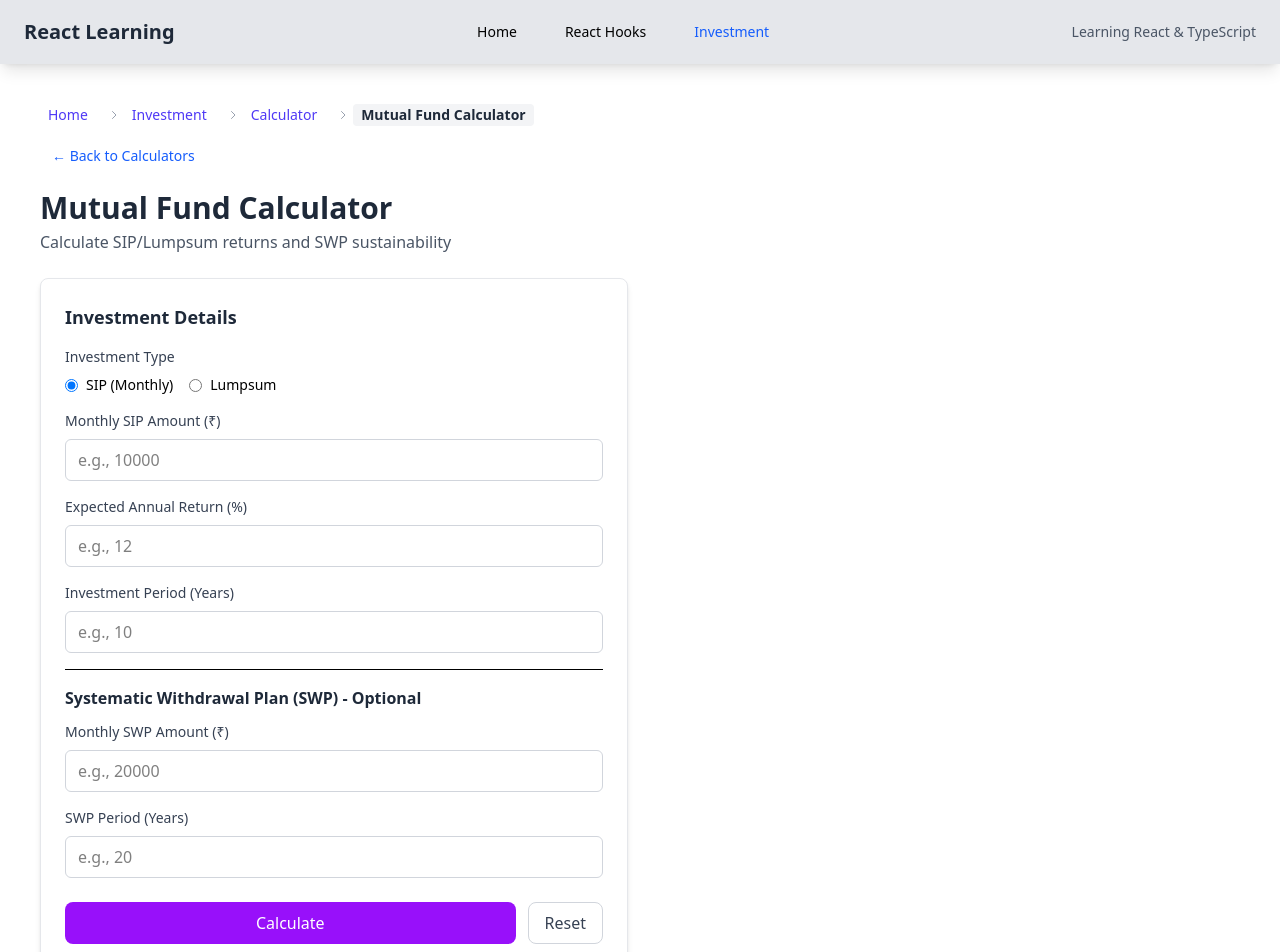
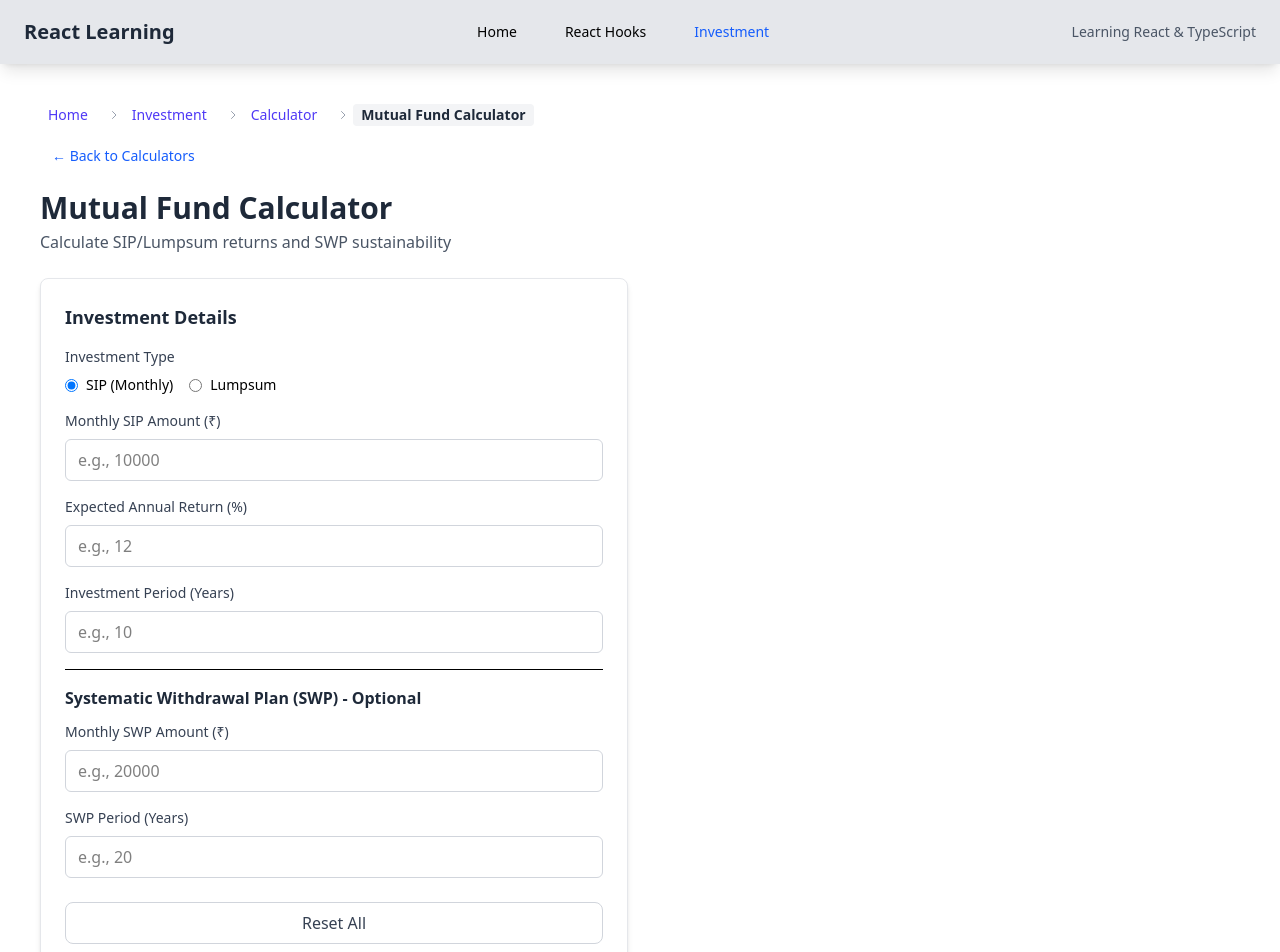
Before and after one commit to Ravi-Royal/reactLearning, a React (Vite) app: page /reactLearning/investment/calculator/mutual-fund in a window 1280 px wide. Shown: the top 952 px of the page. Built offline with nearby package versions, Linux system fonts and the light colour scheme.

Commit message:
refactor: optimize MutualFundCalculator by using useMemo for automatic result computation

```diff
--- a/src/pages/components/investment/calculator/mutual-fund/MutualFundCalculator.tsx
+++ b/src/pages/components/investment/calculator/mutual-fund/MutualFundCalculator.tsx
@@ -1,4 +1,4 @@
-import { useState } from 'react';
+import { useState, useMemo } from 'react';
 import Breadcrumbs from '../../../../navigation/Breadcrumbs';
 import { Link } from 'react-router-dom';
 
@@ -19,7 +19,6 @@ function MutualFundCalculator() {
   const [investmentPeriod, setInvestmentPeriod] = useState<string>('');
   const [swpAmount, setSwpAmount] = useState<string>('');
   const [swpPeriod, setSwpPeriod] = useState<string>('');
-  const [result, setResult] = useState<CalculationResult | null>(null);
 
   const calculateCompoundInterest = (principal: number, rate: number, time: number): number => {
     return principal * Math.pow(1 + rate / 100, time);
@@ -65,15 +64,15 @@ function MutualFundCalculator() {
     return initialAmount * monthlyRate;
   };
 
-  const handleCalculate = () => {
+  // Compute result automatically using useMemo
+  const result = useMemo<CalculationResult | null>(() => {
     const returnRate = parseFloat(annualReturn);
     const period = parseFloat(investmentPeriod);
     const swp = parseFloat(swpAmount) || 0;
     const swpYears = parseFloat(swpPeriod) || 0;
 
     if (isNaN(returnRate) || isNaN(period)) {
-      alert('Please enter valid values for return rate and investment period');
-      return;
+      return null;
     }
 
     let accumulatedAmount = 0;
@@ -81,17 +80,15 @@ function MutualFundCalculator() {
 
     if (investmentType === 'sip') {
       const sip = parseFloat(sipAmount);
-      if (isNaN(sip)) {
-        alert('Please enter valid SIP amount');
-        return;
+      if (isNaN(sip) || sip <= 0) {
+        return null;
       }
       accumulatedAmount = calculateSIPFutureValue(sip, returnRate, period);
       totalInvested = sip * period * 12;
     } else {
       const lumpsum = parseFloat(lumpsumAmount);
-      if (isNaN(lumpsum)) {
-        alert('Please enter valid lumpsum amount');
-        return;
+      if (isNaN(lumpsum) || lumpsum <= 0) {
+        return null;
       }
       accumulatedAmount = calculateCompoundInterest(lumpsum, returnRate, period);
       totalInvested = lumpsum;
@@ -118,15 +115,15 @@ function MutualFundCalculator() {
     const { years: yearsToZero, months: monthsToZero } = swp > 0 ? calculateMonthsToZero(accumulatedAmount, swp, returnRate) : { years: null, months: null };
     const minSWP = calculateMinSWP(accumulatedAmount, returnRate);
 
-    setResult({
+    return {
       finalBalance,
       totalInvested,
       totalReturns: accumulatedAmount - totalInvested,
       yearsToZero,
       monthsToZero,
       minSWPToSustain: minSWP,
-    });
-  };
+    };
+  }, [investmentType, sipAmount, lumpsumAmount, annualReturn, investmentPeriod, swpAmount, swpPeriod]);
 
   const handleReset = () => {
     setSipAmount('');
@@ -135,7 +132,6 @@ function MutualFundCalculator() {
     setInvestmentPeriod('');
     setSwpAmount('');
     setSwpPeriod('');
-    setResult(null);
   };
 
   const formatCurrency = (amount: number): string => {
@@ -265,16 +261,10 @@ function MutualFundCalculator() {
 
           <div className="flex gap-3 mt-6">
             <button
-              onClick={handleCalculate}
-              className="flex-1 bg-purple-600 text-white px-4 py-2 rounded-lg hover:bg-purple-700 transition-colors font-medium"
+              onClick={handleReset}
+              className="w-full px-4 py-2 border border-gray-300 rounded-lg hover:bg-gray-50 transition-colors font-medium text-gray-700"
             >
-              Calculate
-            </button>
-            <button
-              onClick={handleReset}
-              className="px-4 py-2 border border-gray-300 rounded-lg hover:bg-gray-50 transition-colors font-medium text-gray-700"
-            >
-              Reset
+              Reset All
             </button>
           </div>
         </div>
```
